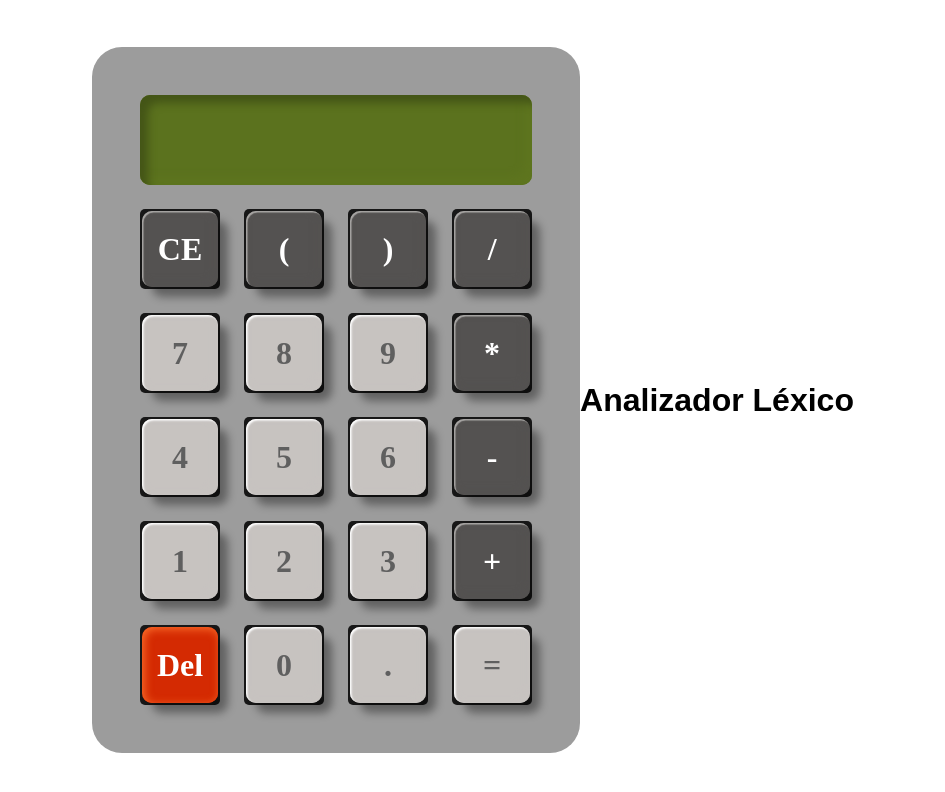
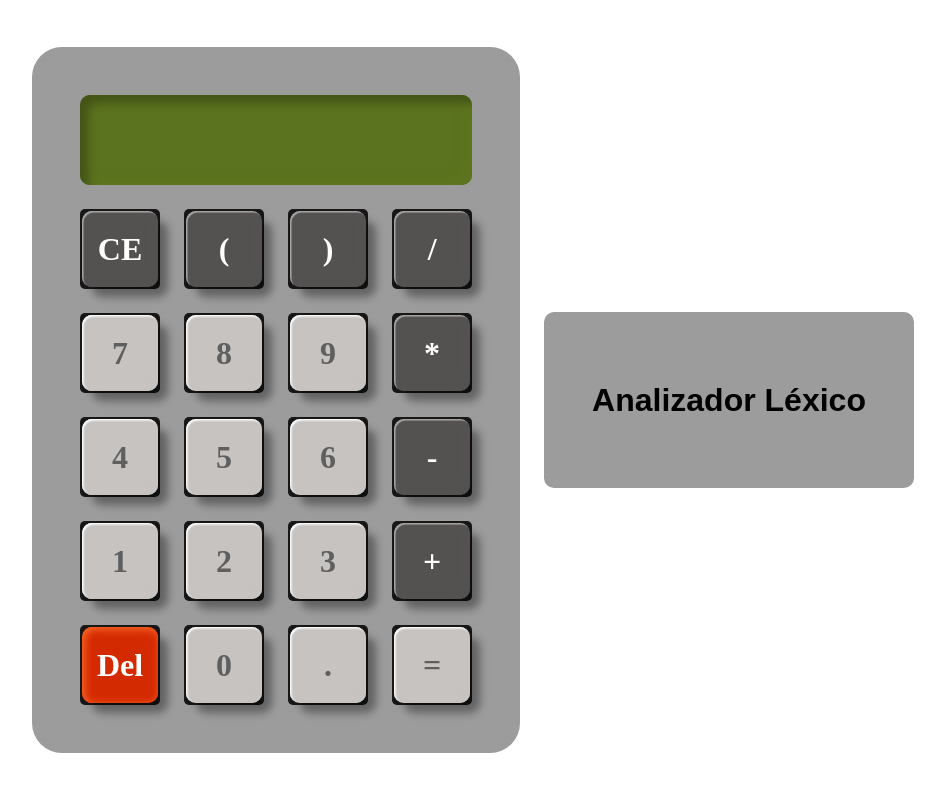
Before and after one commit to NoeOnDev/Calculator-Web-Lexical-Derivation-Tree, a React (Vite) app: page / in a window 1280 px wide. Shown: the top 792 px of the page, without its empty margins (167-1112 px from the left). Built offline with nearby package versions, Linux system fonts and the light colour scheme.

Commit message:
Actualizar estilos de la calculadora

```diff
--- a/src/styles/calculadoraStyle.module.css
+++ b/src/styles/calculadoraStyle.module.css
@@ -9,7 +9,7 @@ body {
     justify-content: center;
     align-items: center;
     height: 100vh;
-    user-select: none;
+    gap: 1.5em;
 }
 
 .calculadora {
@@ -19,6 +19,7 @@ body {
     padding: 3rem;
     background-color: #9c9c9c;
     border-radius: 30px;
+    user-select: none;
 }
 
 .input {
@@ -171,3 +172,13 @@ body {
 .buttonDelete:active .button_text {
     transform: translateY(0.5px);
 }
+
+.analizadorLexico {
+    display: flex;
+    flex-direction: column;
+    align-items: center;
+    gap: 1.5em;
+    padding: 3rem;
+    background-color: #9c9c9c;
+    border-radius: 10px;
+}
```
